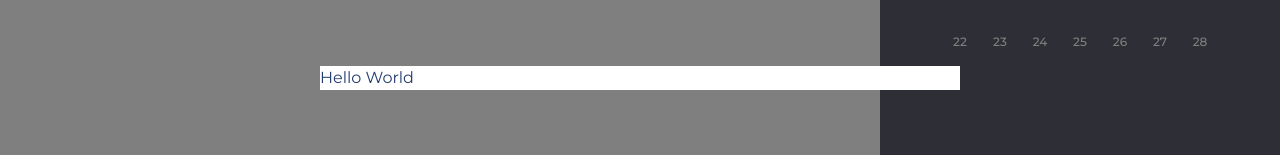
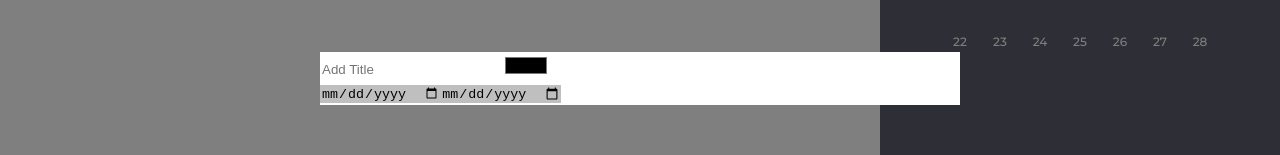
Before and after one commit to Louisrca/calendar-app-ffy, a React (Vite) app: page / in a window 1280 px wide. Both pictures are taken after a click on the button 732 px from the left and 108 px from the top of the page. Shown: the part 322-477 px from the top of the page. Built offline with nearby package versions, Linux system fonts and the light colour scheme.

Commit message:
style scheduler wip

```diff
--- a/src/component/cardWrapper/CardWrapper.module.scss
+++ b/src/component/cardWrapper/CardWrapper.module.scss
@@ -1,7 +1,8 @@
 .cardWrapper {
   width: 40rem;
   height: fit-content;
+  position: relative;
+  z-index: 30;
   background-color: white;
   color: var(--primary-color);
-  z-index: 30;
 }
--- /dev/null
+++ b/src/component/modalForm/ModalForm.module.scss
@@ -0,0 +1,6 @@
+.schedulerForm {
+  input {
+    background-color: white;
+    border: none;
+  }
+}
--- /dev/null
+++ b/src/component/modalForm/ModalForm.tsx
@@ -0,0 +1,29 @@
+import s from "./ModalForm.module.scss";
+import { useHandleColorChange } from "../../utils/useHandleColorChange";
+export default function ModalForm() {
+  const { color, backgroundColor, handleColorChange } = useHandleColorChange();
+  return (
+    <form onSubmit={() => {}} className={s.schedulerForm}>
+      <div className={s.title}>
+        <input type="text" placeholder="Add Title" style={{ color: color }} />
+        <input type="color" onChange={handleColorChange} />
+      </div>
+      <div className={s.separor}></div>
+      <div className={s.schedulerData}>
+        <div className={s.schedulerDate}>
+          <input
+            type="date"
+            datatype=""
+            className={s.start}
+            style={{ backgroundColor: backgroundColor, color: color }}
+          />
+          <input
+            type="date"
+            className={s.end}
+            style={{ backgroundColor: backgroundColor, color: color }}
+          />
+        </div>
+      </div>
+    </form>
+  );
+}
--- a/src/component/schedulList/SchedulList.module.scss
+++ b/src/component/schedulList/SchedulList.module.scss
@@ -5,6 +5,15 @@
   padding: 3.75rem 0 3.75rem 0;
   color: var(--gray-primary-color);
   font-weight: 500;
+  .Container-container .css-4plepo {
+    .MainLayout-stickyElement .MainLayout-header .MainLayout-flexRow {
+      .MainLayout-background
+        .MainLayout-inlineFlex
+        .MainLayout-ordinaryHeaderBorder {
+        display: none;
+      }
+    }
+  }
 }
 
 @media screen and (max-width: 1440px) {
--- a/src/component/schedulList/SchedulList.tsx
+++ b/src/component/schedulList/SchedulList.tsx
@@ -87,7 +87,7 @@ export default function SchedulList() {
 
   return (
     <section className={s.schedulList}>
-      <Scheduler data={schedulerData}>
+      <Scheduler data={schedulerData} locale={"fr-FR"} >
         <ViewState currentDate={currentDate} />
         <DayView startDayHour={9} endDayHour={21} />
         <Appointments
--- a/src/component/schedulerHeader/SchedulerHeader.tsx
+++ b/src/component/schedulerHeader/SchedulerHeader.tsx
@@ -5,16 +5,13 @@ import { PlusIcon } from "../../common/svg/plusIcon/plusIcon";
 import SchedulerModal from "../schedulerModal/SchedulerModal";
 import { useSelector } from "react-redux";
 import { RootState } from "../../store/store";
-//...
-
-// Dans un composant React, vous pouvez accéder à la valeur initiale de votre slice à l'aide de useSelector.
+import ModalForm from "../modalForm/ModalForm";
 
 export default function SchedulerHeader() {
+  const [isModalActive, setIsModalActive] = useState(false);
   const currentDate = useSelector(
     (state: RootState) => state.CalendarCurrentDate.currentDate
   );
-
-  const [isModalActive, setIsModalActive] = useState(false);
   const monthNames = [
     "January",
     "February",
@@ -29,7 +26,6 @@ export default function SchedulerHeader() {
     "November",
     "December",
   ];
-
   return (
     <>
       <section className={s.schedulHeader}>
@@ -39,16 +35,17 @@ export default function SchedulerHeader() {
         <Button
           kind="buttonBlue"
           onClick={() => {
-            isModalActive
-              ? setIsModalActive(isModalActive)
-              : setIsModalActive(!isModalActive);
+            setIsModalActive(!isModalActive);
           }}
         >
           <PlusIcon fill="white" width={"1.375rem"} />
         </Button>
       </section>
-      <SchedulerModal kind={isModalActive ? "active" : "inactive"}>
-        <div>Hello World</div>
+      <SchedulerModal
+        handleClose={() => setIsModalActive(!isModalActive)}
+        isClose={isModalActive}
+      >
+        <ModalForm />
       </SchedulerModal>
     </>
   );
--- a/src/component/schedulerModal/SchedulerModal.module.scss
+++ b/src/component/schedulerModal/SchedulerModal.module.scss
@@ -10,27 +10,22 @@
   display: flex;
   justify-content: center;
   align-items: center;
+  .wrapper {
+    height: 100%;
+    z-index: 25;
+    display: flex;
+    justify-content: center;
+    align-items: center;
   }
 
-.wrapper {
+  .closeModal {
+    height: 100%;
+    width: 100%;
     position: absolute;
+    z-index: 0;
     left: 50%;
     top: 50%;
     transform: translate(-50%, -50%);
-  z-index: 25;
+    cursor: pointer;
   }
-
-.closeModal {
-  position: absolute;
-  left: 50%;
-  top: 50%;
-  transform: translate(-50%, -50%);
-  height: 100%;
-  width: 100%;
-  cursor: pointer;
-  z-index: 5;
 }
-
-.inactive {
-  display: none;
-}
--- a/src/component/schedulerModal/SchedulerModal.tsx
+++ b/src/component/schedulerModal/SchedulerModal.tsx
@@ -1,29 +1,32 @@
-import { useState, PropsWithChildren } from "react";
+import { PropsWithChildren } from "react";
 import s from "./SchedulerModal.module.scss";
 import CardWrapper from "../cardWrapper/CardWrapper";
-import clsx from "clsx";
+
+type ModalProps = {
+  isClose: boolean;
+  handleClose: () => void;
+};
 
 export default function SchedulerModal({
   children,
-  kind = "active",
+  handleClose,
+  isClose,
+  kind = "default",
   ...props
 }: PropsWithChildren & {
-  kind?: "active" | "inactive";
-}): JSX.Element {
-  const [isClose, setIsClose] = useState(false);
+  kind?: "default" | "active" | "inactive";
+} & ModalProps): JSX.Element {
   return (
     <section
-      className={clsx(s.schedulerModal, { [s.inactive]: kind === "inactive" })}
+      className={s.schedulerModal}
       {...props}
-      // style={isClose ? { display: "none" } : { display: "block" }}
+      style={isClose ? { display: "block" } : { display: "none" }}
     >
-      <div
-        className={s.closeModal}
-        onClick={() => {
-          isClose ? setIsClose(isClose) : setIsClose(!isClose);
-        }}
-      ></div>
-      <CardWrapper>{children}</CardWrapper>
+      <div className={s.wrapper}>
+        <CardWrapper>{children}</CardWrapper>{" "}
+      </div>
+
+      <div className={s.closeModal} onClick={handleClose}></div>
     </section>
   );
 }
--- a/src/component/sidebarCalendar/SideBarCalendar.tsx
+++ b/src/component/sidebarCalendar/SideBarCalendar.tsx
@@ -29,7 +29,6 @@ export default function SideBarCalendar() {
           onChange={(selectedDate: Date | null) => {
             if (selectedDate) {
               const newDate = dayjs(selectedDate);
-
               setDateSelected(newDate);
               dispatch(setDate(newDate));
             }
--- /dev/null
+++ b/src/utils/useHandleColorChange.tsx
@@ -0,0 +1,31 @@
+import { useState } from "react";
+
+export const useHandleColorChange = () => {
+  const [color, setColor] = useState("rgba(0, 0, 0, 1)");
+  const [backgroundColor, setBackgroundColor] = useState("rgba(0, 0, 0, 0.25)");
+  const handleColorChange = (e: any) => {
+    const hexColor = e.target.value;
+    const hexBackgroundColor = e.target.value;
+    const rgbaColor = hexToRGBAColor(hexColor);
+    const rgbaBackgroundColor = hexToRGBABackgroundColor(hexBackgroundColor);
+    setColor(rgbaColor);
+    setBackgroundColor(rgbaBackgroundColor);
+  };
+  const hexToRGBAColor = (hex: string) => {
+    hex = hex.replace("#", "");
+    const r = parseInt(hex.slice(0, 2), 16);
+    const g = parseInt(hex.slice(2, 4), 16);
+    const b = parseInt(hex.slice(4, 6), 16);
+    return `rgba(${r}, ${g}, ${b}, 1)`;
+  };
+
+  const hexToRGBABackgroundColor = (hex: string) => {
+    hex = hex.replace("#", "");
+    const r = parseInt(hex.slice(0, 2), 16);
+    const g = parseInt(hex.slice(2, 4), 16);
+    const b = parseInt(hex.slice(4, 6), 16);
+    return `rgba(${r}, ${g}, ${b}, 0.15)`;
+  };
+
+  return { handleColorChange, color, backgroundColor };
+};
```
Lines whose indentation alone changed are shown as unchanged.
